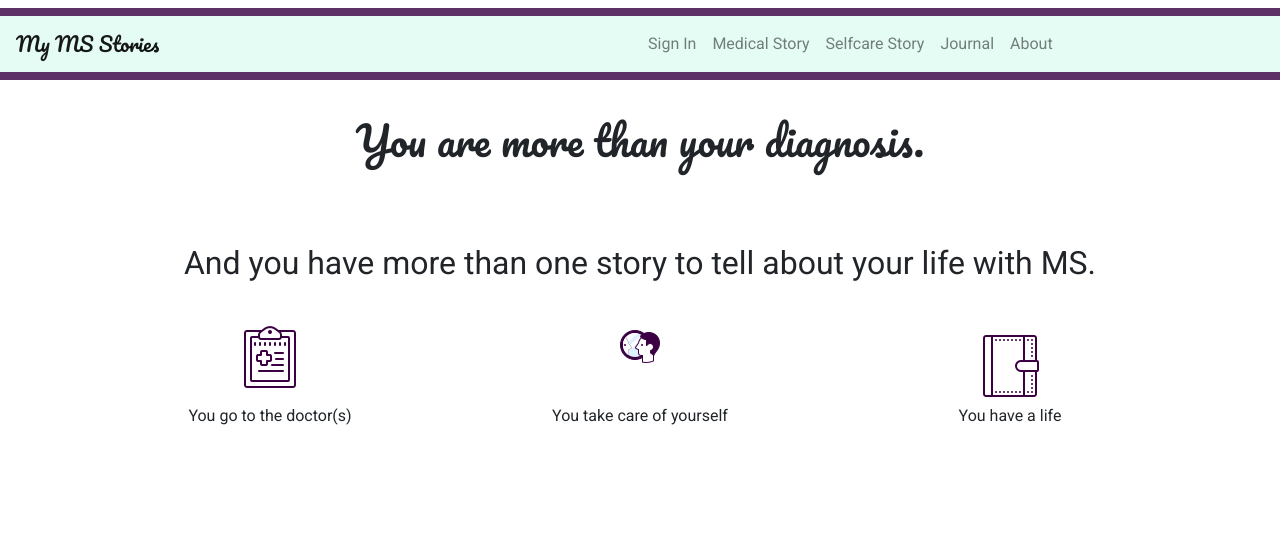
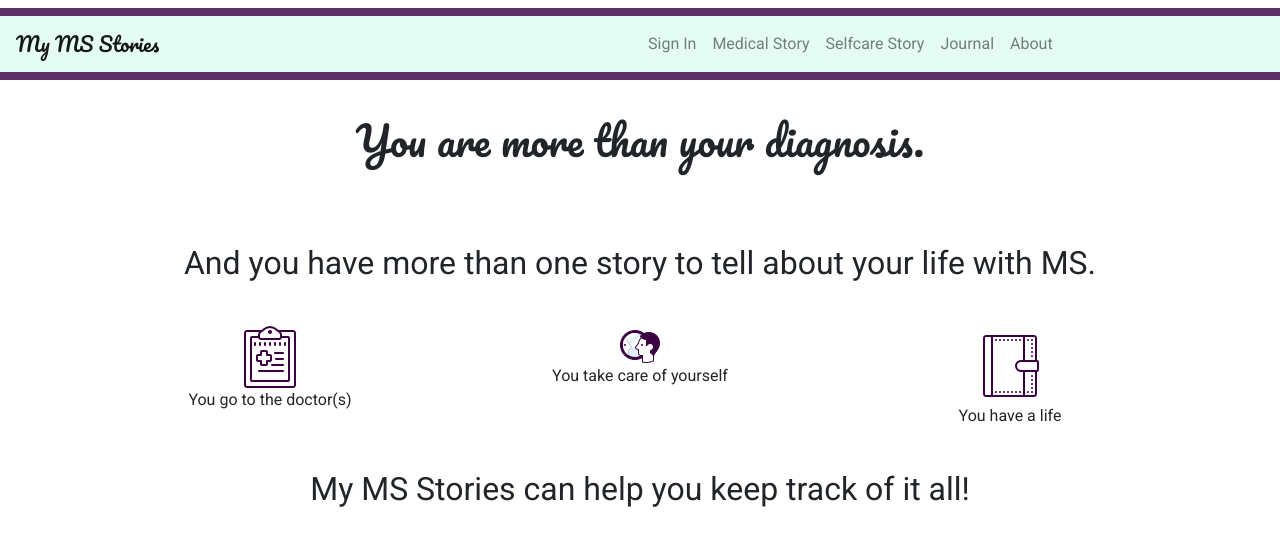
Before and after one commit to larabjork/health-tracker, a React (Create React App) app: page / in a window 1280 px wide. Shown: the top 546 px of the page. Built offline with nearby package versions, Linux system fonts and the light colour scheme.

Commit message:
adjust wording on home component

```diff
--- a/src/components/Home.jsx
+++ b/src/components/Home.jsx
@@ -16,26 +16,16 @@ function Home(){
         <h2>And you have more than one story to tell about your life with MS.</h2>
         <Row style={gridCentering}>
           <Col xs={6} md={4}>
-              <Image src="icons8-treatment-64.png"/>
+              <Image src="icons8-treatment-64.png"/><h6>You go to the doctor(s)</h6>
           </Col>
           <Col xs={6} md={4}>
-            <Image src="icons8-reflection-40.png"/>
+            <Image src="icons8-reflection-40.png"/><h6>You take care of yourself</h6>
           </Col>
           <Col xs={6} md={4}>
-            <Image src="icons8-journal-80.png"/>
+            <Image src="icons8-journal-80.png"/><h6>You have a life</h6>
           </Col>
         </Row>
-        <Row style={gridCentering}>
-          <Col xs={6} md={4}>
-            <h6>You go to the doctor(s)</h6>
-          </Col>
-          <Col xs={6} md={4}>
-            <h6>You take care of yourself</h6>
-          </Col>
-          <Col xs={6} md={4}>
-            <h6>You have a life</h6>
-          </Col>
-        </Row>
+        <h2>My MS Stories can help you keep track of it all!</h2>
       </Container>
     </div>
   )
```
